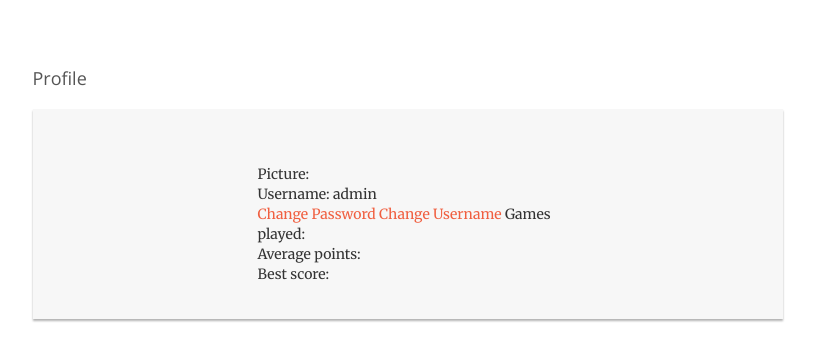
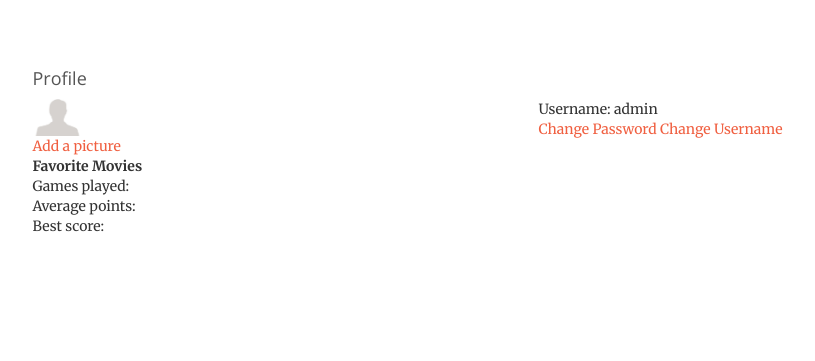
Before and after one commit to kirilhristov91/ITECH, a Django app: template ITECH/templates/guess_the_movie/profile.html in a window 1320 px wide. Shown: the part 51-412 px from the top of the page, without its empty margins (200-1015 px from the left). Run offline with Django 3.2, Linux system fonts and the light colour scheme; the template is opened without the code that fills it: values that come from a table or form of the project are taken from there, others are empty; a user stored in the database is signed in; data comes from the database, SQL or seed files in the repository; some libraries are stand-ins or nearby versions.

Commit message:
updated profile page and avatar image added

```diff
--- a/ITECH/templates/guess_the_movie/profile.html
+++ b/ITECH/templates/guess_the_movie/profile.html
@@ -61,7 +61,7 @@
                 </li>
                   {% if user.is_authenticated %}
                     <li>
-                        <a class="page-scroll" href="/guess_the_movie/profile">Welcome {{user.username}}</a>
+                        <a class="page-scroll" href="/guess_the_movie/profile/">Welcome {{user.username}}</a>
                     </li>
                     <li>
                     <a class="page-scroll" href="/guess_the_movie/logout/">Logout</a>
@@ -82,20 +82,31 @@
     <!-- /.container-fluid -->
 </nav>
 
-    <div class="container margin_register">
+    <div class="container margin_register" style="float:left">
     <div class="row">
         <div class="col-sm-8 col-md-8 col-md-offset-1">
+
             <h1 class="text-left login-title">Profile</h1>
-            <div class="account-wall">
-                <div class ="form-signin">
-                Picture:<br/>
+            <div style="float: left">
+                {% if userp.picture %}
+                <img src="{{userp.picture.url}}" class="img-responsive" width="50" height="10"/>
+                <a href="/guess_the_movie/upload_picture">Change picture</a><br/>
+                {% else %}
+                 <img src="/static/img/avatar.jpg" class="img-responsive" width="50" height="10"/>
+                <a href="/guess_the_movie/upload_picture">Add a picture</a><br/>
+                {% endif %}
+                <strong>Favorite Movies</strong><br/>
+                Games played:<br/>
+                Average points:<br/>
+                Best score:<br/>
+                    </div>
+                    <div style="float: right">
                 Username: {{user.username}}<br/>
-                    <a href="">Change Password</a> <a href="">Change Username</a>
-                    Games played:<br/>
-                Average points:<br/>
-                Best score:
+                    <a href="">Change Password</a> <a href="">Change Username</a><br/>
                     </div>
-        </div>
+
+
+            </div>
     </div>
 </div>
         </div>
```
Also changed, not shown: ITECH/static/img/avatar.jpg (added).
